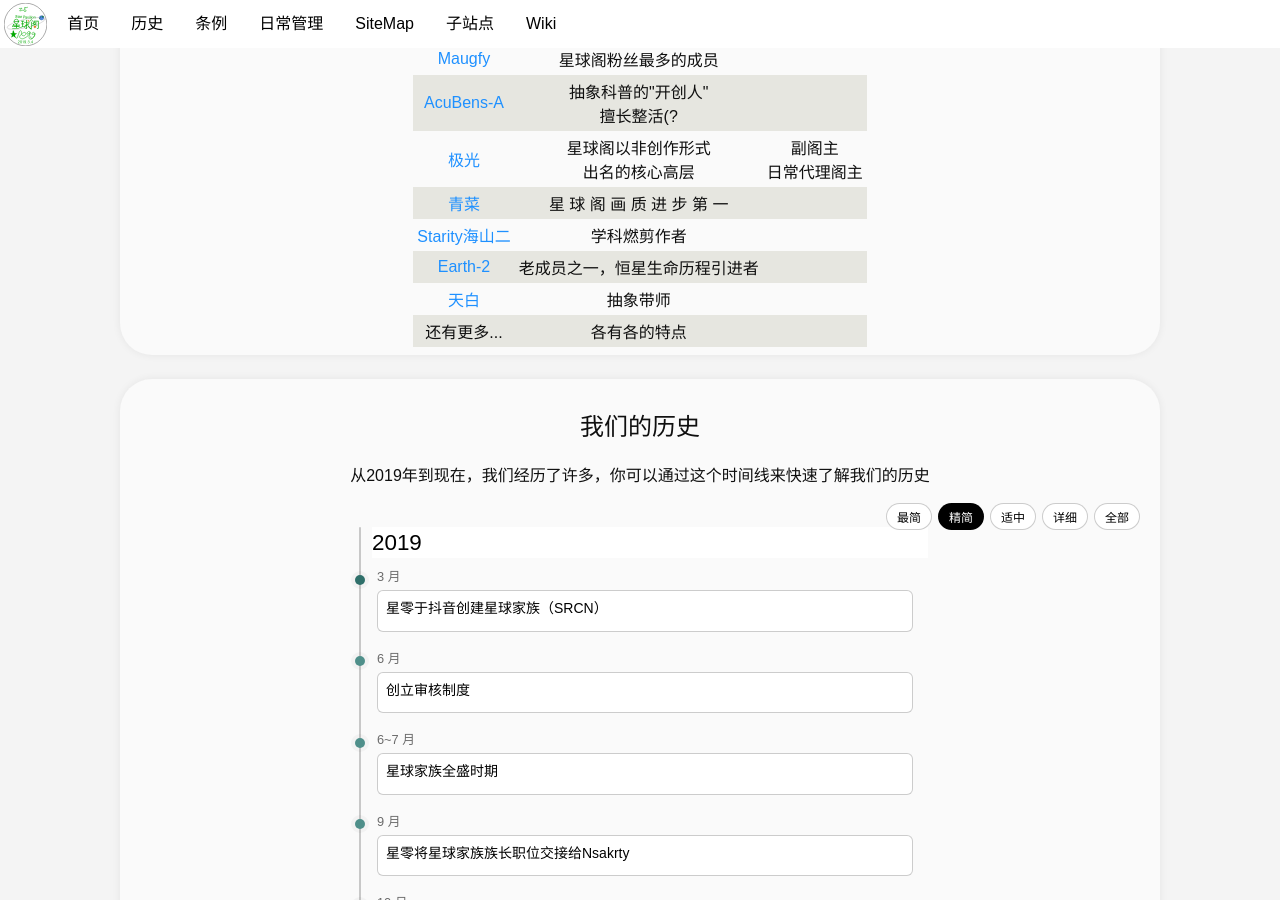
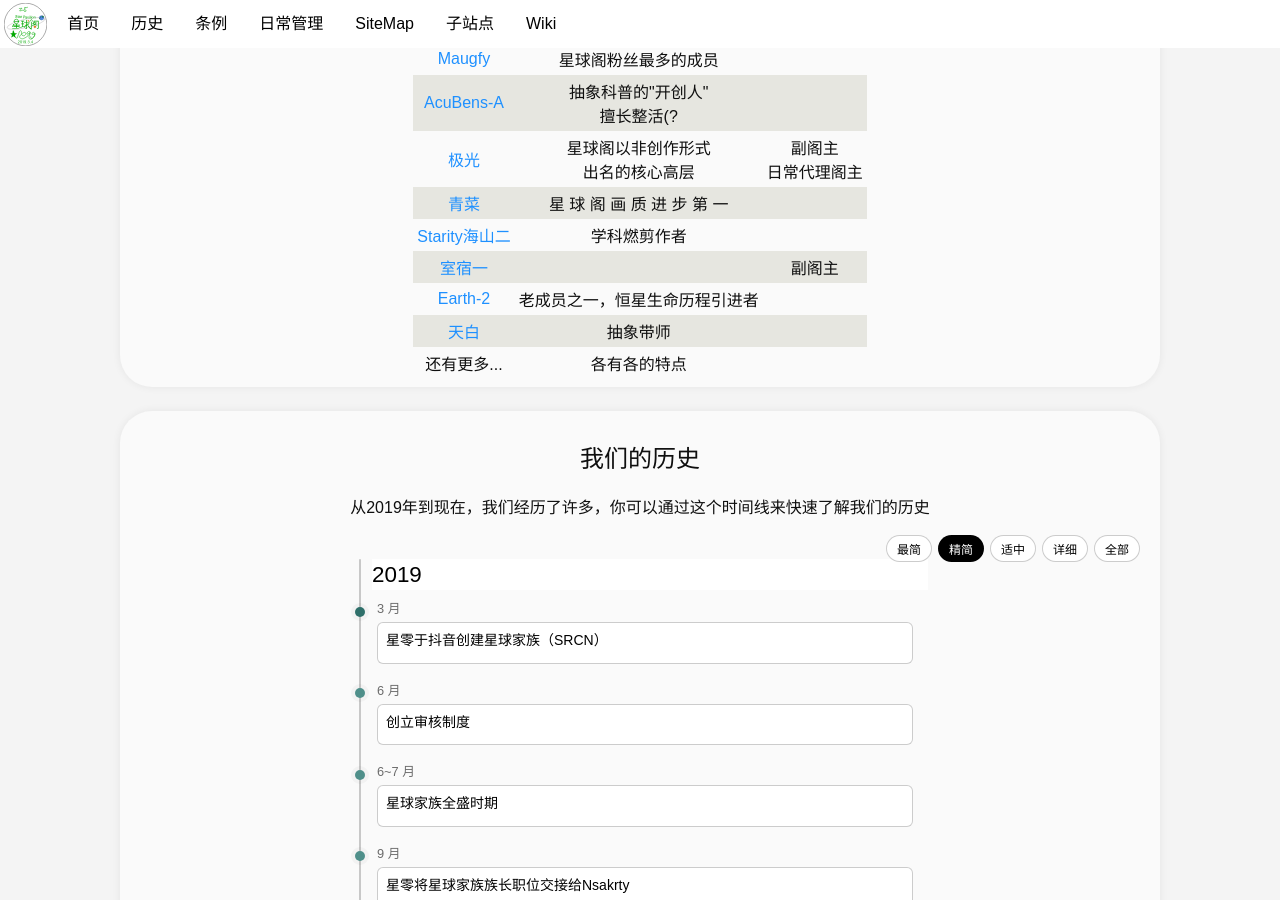
Before and after one commit to SRPNGO/srpngo.github.io, a Jekyll site: the page index.html, which Jekyll copies as it is, in a window 1280 px wide and 900 px high, scrolled down 1611 px. Built offline with Jekyll 4.4.1, drawn with Linux system fonts in a browser that asks for light colours.

Commit message:
室宿一副阁主

```diff
--- a/index.html
+++ b/index.html
@@ -221,6 +221,13 @@
               </td>
               <td>学科燃剪作者</td>
               <td></td>
+            </tr>
+            <tr>
+              <td>
+                <a href="https://v.douyin.com/QCI08PdlBjs/">室宿一</a>
+              </td>
+              <td></td>
+              <td>副阁主</td>
             </tr>
             <tr>
               <td><a href="https://v.douyin.com/NFY8Lsw/">Earth-2</a></td>
```
Also changed, not shown: srpn/history.md (+1 -1 lines).
